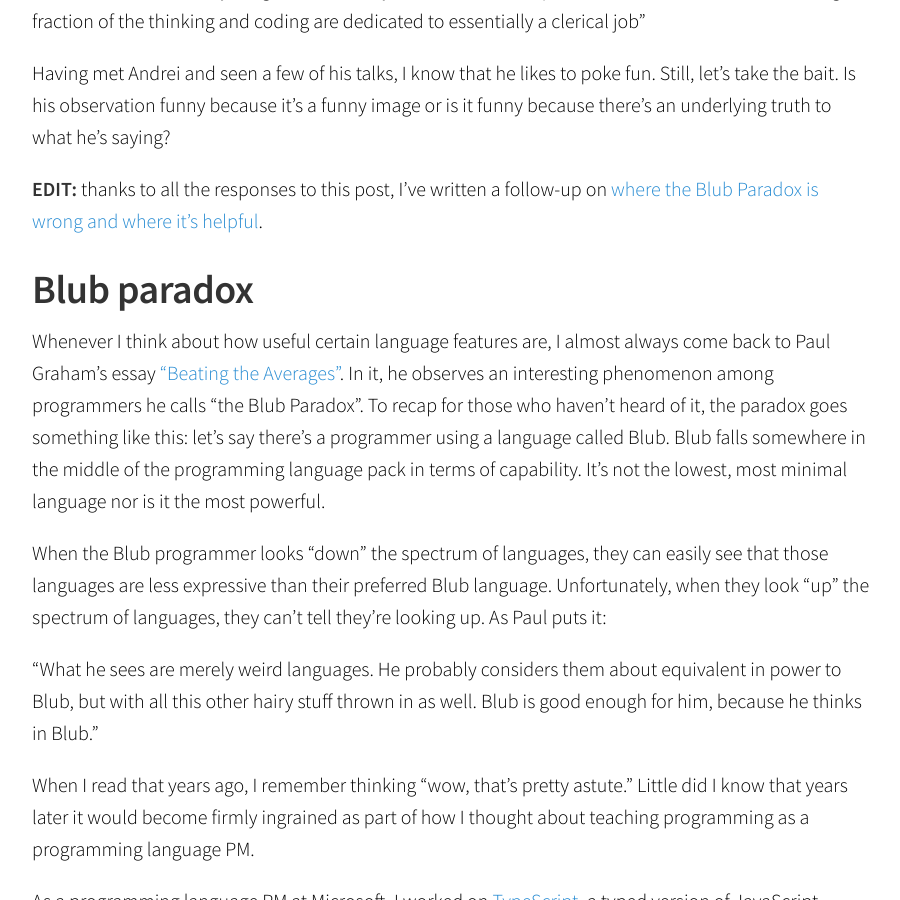
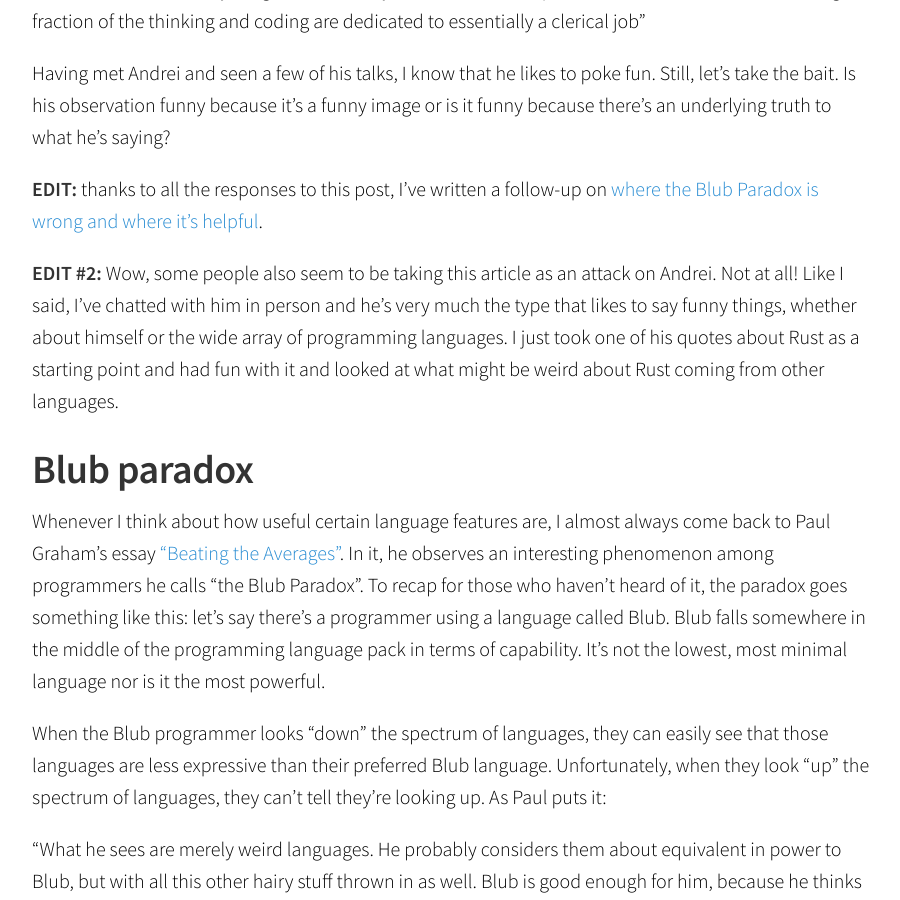
Before and after one commit to sophiajt/jntrnr.github.io, a Jekyll site: the page built from _posts/2016-01-22-rust-and-blub-paradox.md, in a window 1280 px wide and 900 px high, scrolled down 452 px. Shown: the whole window, without its empty margins (188-1088 px from the left). Built offline with Jekyll 4.4.1, drawn with Linux system fonts in a browser that asks for light colours; Markdown is read by kramdown in place of the engine named in the settings.

Commit message:
More edits

```diff
--- a/_posts/2016-01-22-rust-and-blub-paradox.md
+++ b/_posts/2016-01-22-rust-and-blub-paradox.md
@@ -9,6 +9,8 @@ A few weeks ago, I read an [analysis of Rust, D, and Go](https://www.quora.com/W
 Having met Andrei and seen a few of his talks, I know that he likes to poke fun.  Still, let's take the bait.  Is his observation funny because it's a funny image or is it funny because there's an underlying truth to what he's saying?
 
 **EDIT:** thanks to all the responses to this post, I've written a follow-up on [where the Blub Paradox is wrong and where it's helpful](http://www.jonathanturner.org/2016/01/rethinking-the-blub-paradox.html).
+
+**EDIT #2:** Wow, some people also seem to be taking this article as an attack on Andrei.  Not at all!  Like I said, I've chatted with him in person and he's very much the type that likes to say funny things, whether about himself or the wide array of programming languages.  I just took one of his quotes about Rust as a starting point and had fun with it and looked at what might be weird about Rust coming from other languages.
 
 # Blub paradox
 
```
